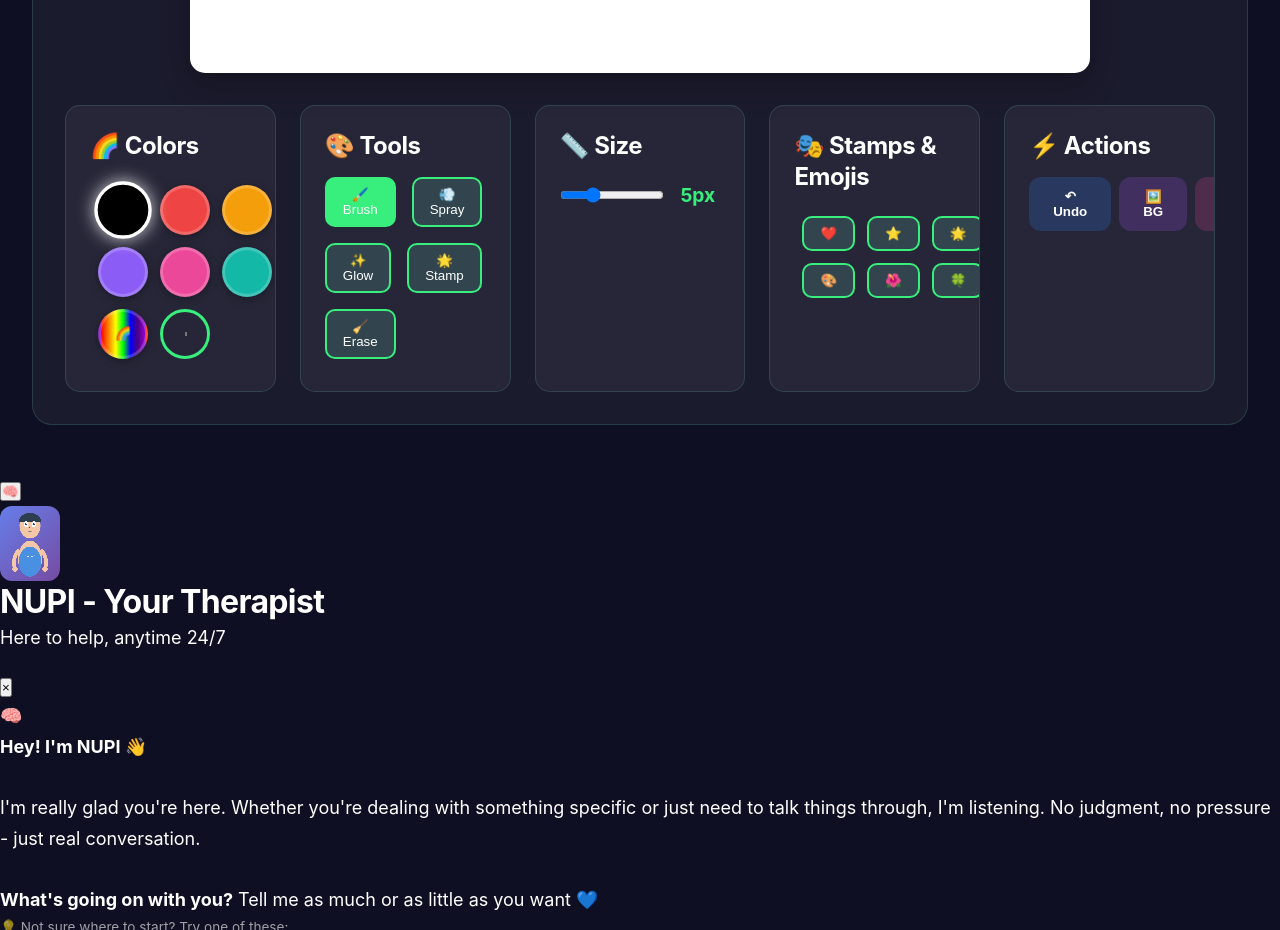
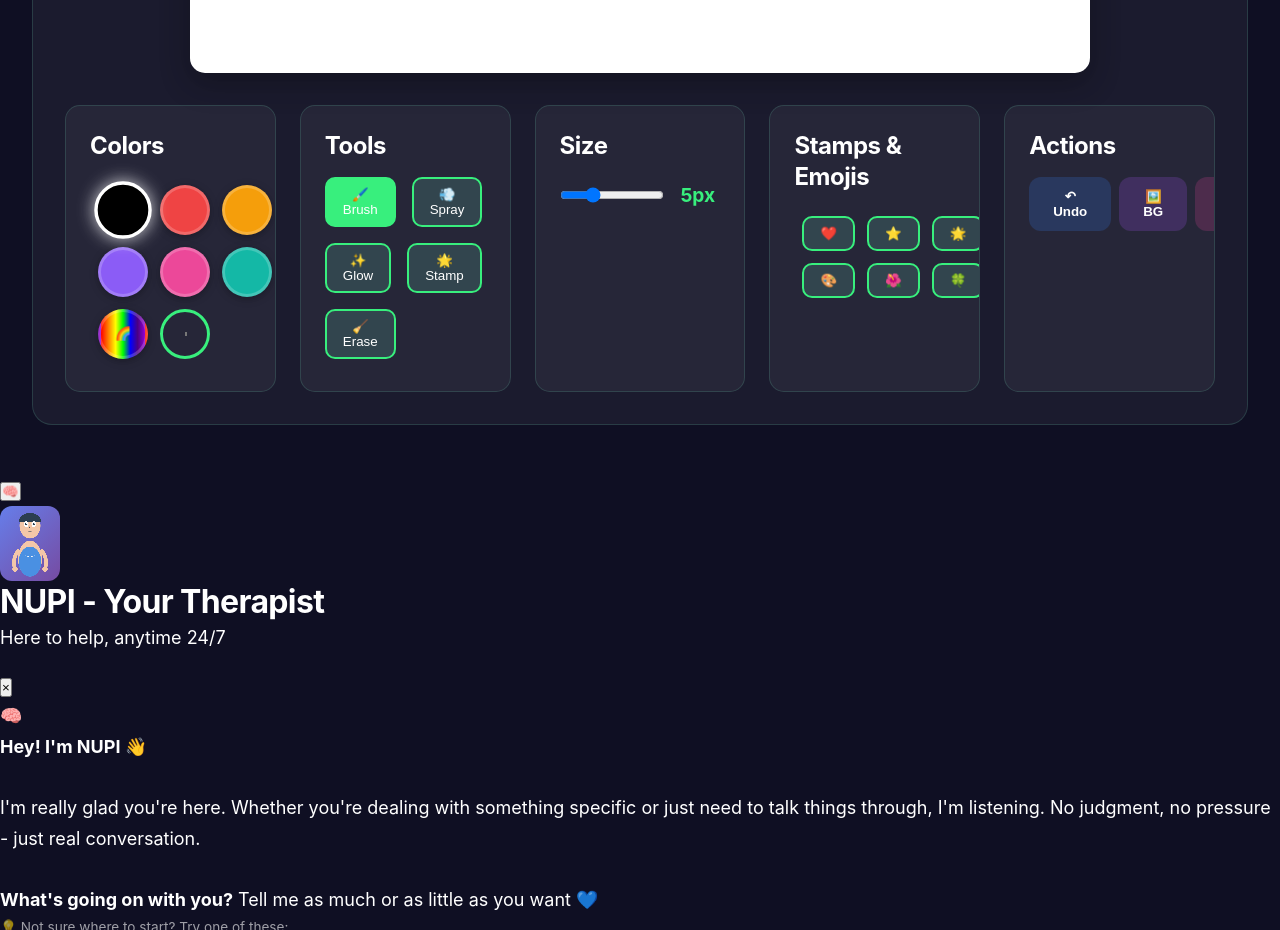
Before and after one commit to jedariusmm/therapyconne, a website: page art-therapy.html in a window 1280 px wide. Shown: the part 1180-2110 px from the top of the page. Drawn offline with Linux system fonts and the light colour scheme.

Commit message:
Remove emojis from section headers for cleaner layout

```diff
--- a/art-therapy.html
+++ b/art-therapy.html
@@ -478,7 +478,7 @@
                     <div class="canvas-tools">
                         <!-- Color Palette with Rainbow & Custom -->
                         <div class="tool-section">
-                            <h4>🌈 Colors</h4>
+                            <h4>Colors</h4>
                             <div class="color-palette">
                                 <button class="color-btn active" style="background: #000000;" onclick="selectColor('#000000')" title="Black"></button>
                                 <button class="color-btn" style="background: #ef4444;" onclick="selectColor('#ef4444')" title="Red"></button>
@@ -499,7 +499,7 @@
 
                         <!-- Tool Selection -->
                         <div class="tool-section">
-                            <h4>🎨 Tools</h4>
+                            <h4>Tools</h4>
                             <div class="brush-sizes" style="grid-template-columns: repeat(5, 1fr);">
                                 <button class="size-btn active" onclick="useTool('brush')">
                                     🖌️<br>Brush
@@ -521,7 +521,7 @@
 
                         <!-- Brush Sizes -->
                         <div class="tool-section">
-                            <h4>📏 Size</h4>
+                            <h4>Size</h4>
                             <div style="display: flex; align-items: center; gap: 1rem;">
                                 <input type="range" id="brushSizeSlider" min="1" max="50" value="5"
                                        style="flex: 1; height: 8px; border-radius: 10px; background: linear-gradient(90deg, var(--therapeutic-green), var(--peaceful-teal));"
@@ -532,7 +532,7 @@
 
                         <!-- Stamps -->
                         <div class="tool-section">
-                            <h4>🎭 Stamps & Emojis</h4>
+                            <h4>Stamps & Emojis</h4>
                             <div class="color-palette" style="grid-template-columns: repeat(8, 1fr);">
                                 <button class="size-btn" onclick="addStamp('❤️')" title="Heart">❤️</button>
                                 <button class="size-btn" onclick="addStamp('⭐')" title="Star">⭐</button>
@@ -555,7 +555,7 @@
 
                         <!-- Actions -->
                         <div class="tool-section">
-                            <h4>⚡ Actions</h4>
+                            <h4>Actions</h4>
                             <div class="action-btns" style="display: grid; grid-template-columns: repeat(5, 1fr); gap: 0.5rem;">
                                 <button class="action-btn" onclick="undoLastAction()" style="background: rgba(59, 130, 246, 0.2); border-color: #3b82f6;">
                                     ↶ Undo
```
